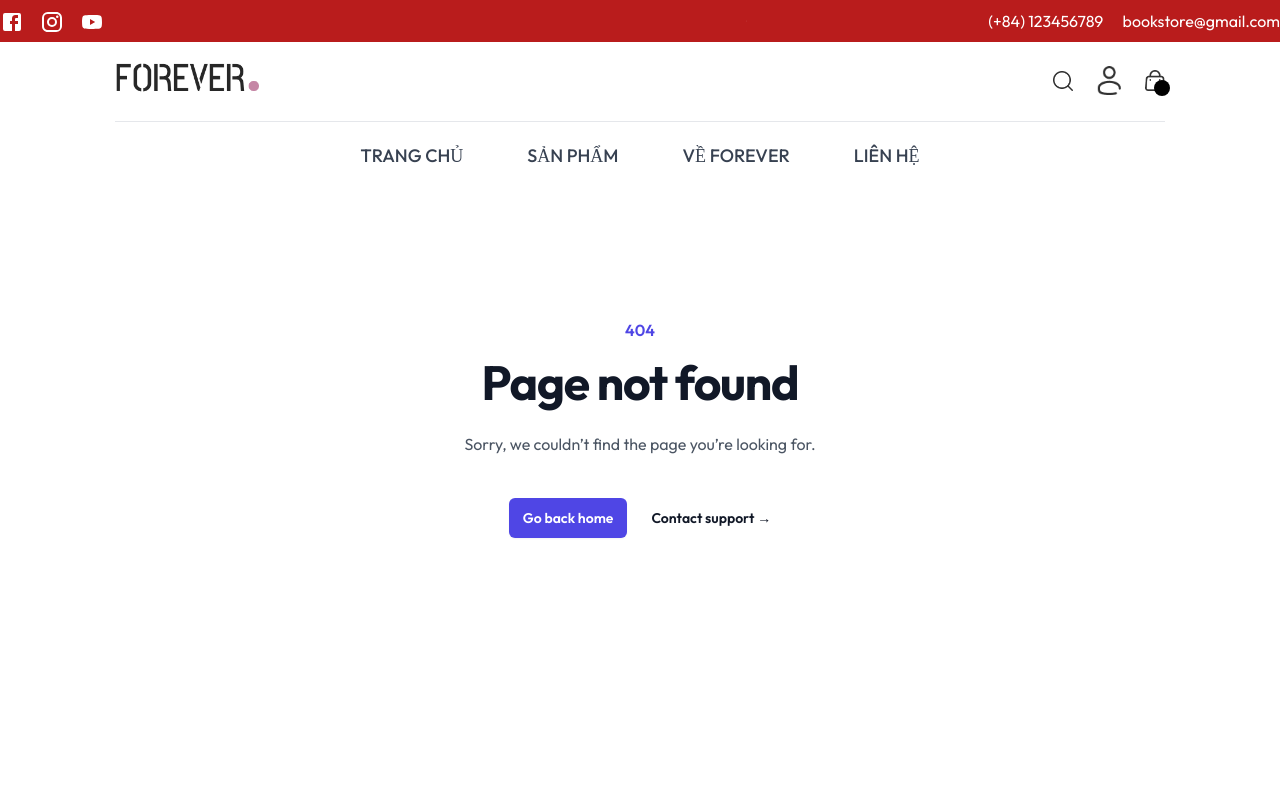
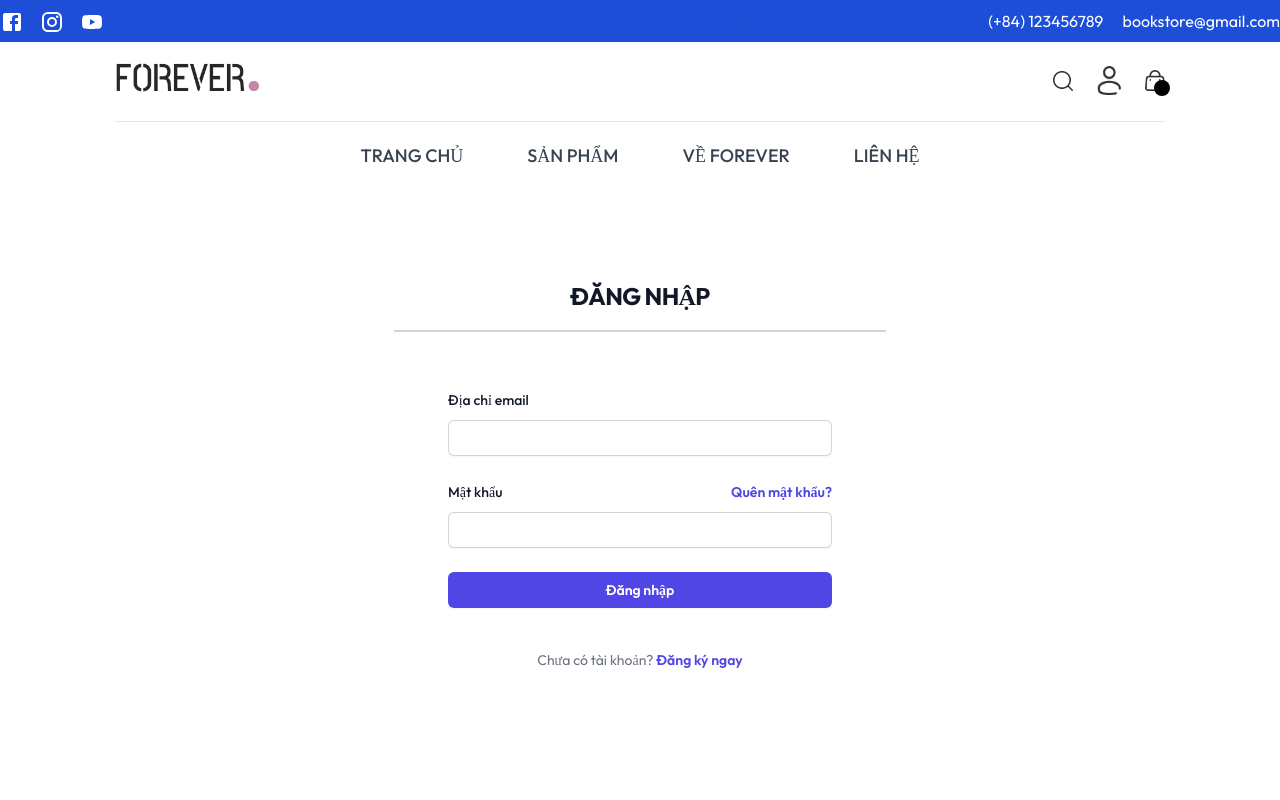
Before and after one commit to Lain4504/website, a React (Vite) app: page /login in a window 1280 px wide. Shown: the top 800 px of the page. Built offline with nearby package versions, Linux system fonts and the light colour scheme.

Commit message:
Create login and sign up page

```diff
--- a/package.json
+++ b/package.json
@@ -14,6 +14,7 @@
     "@emotion/styled": "^11.13.0",
     "@mui/icons-material": "^6.0.2",
     "@mui/material": "^6.0.2",
+    "@tailwindcss/forms": "^0.5.9",
     "axios": "^1.7.7",
     "lodash": "^4.17.21",
     "react": "^18.3.1",
--- a/src/App.jsx
+++ b/src/App.jsx
@@ -8,7 +8,7 @@ import { ToastContainer, toast } from "react-toastify";
 import 'react-toastify/ReactToastify.css'
 import Navbar from "./components/Navbar"
 import page404 from "./components/page404";
-
+import Login from "./pages/Login"
 const App = () => {
   return(
     <div className="px-4 sm:px-[5vw] md:px-[7vw] lg:px-[9vw]">
@@ -18,6 +18,7 @@ const App = () => {
         <Route path='/' element={<Home />} />
         <Route path='/about' element={<About />} />
         <Route path='/contact' element={<Contact />} />
+        <Route path='/login' element={<Login />} />
         <Route path='*' Component={page404}/>
     </Routes>
     <Footer/>
--- a/src/components/Header.jsx
+++ b/src/components/Header.jsx
@@ -6,7 +6,7 @@ import InstagramIcon from '@mui/icons-material/Instagram';
 
 const Header = () => {
     return (
-        <div className="bg-red-700 py-2 w-screen absolute top-0 left-0 z-50">
+        <div className="bg-blue-700 py-2 w-screen absolute top-0 left-0 z-50">
             <div className="mx-auto max-w-screen-xl">
                 <div className="flex flex-wrap items-center justify-between">
                     {/* Social Network */}
--- a/src/components/Navbar.jsx
+++ b/src/components/Navbar.jsx
@@ -86,6 +86,7 @@ const Navbar = () => {
             <hr className='w-2/4 border-none h-[1.5px] bg-gray-700 hidden' />
           </NavLink>
         </ul>
+
       </div>
     </>
   );
--- /dev/null
+++ b/src/pages/Login.jsx
@@ -0,0 +1,119 @@
+import React, { useState } from 'react';
+
+const Login = () => {
+  const [currentState, setCurrentState] = useState('ĐĂNG NHẬP');
+
+  const onSubmitHandler = async (event) => {
+    event.preventDefault();
+    // Xử lý đăng nhập/đăng ký tại đây
+  };
+
+  return (
+    <>
+      <div className="flex min-h-full flex-1 flex-col justify-center px-6 py-12 lg:px-8">
+        <div className="sm:mx-auto sm:w-full sm:max-w-sm">
+          <h2 className="mt-10 text-center text-2xl font-bold leading-9 tracking-tight text-gray-900">
+            {currentState}
+          </h2>
+        </div>
+        <hr className="my-4 w-1/2 mx-auto border-t-2 border-gray-300" />
+        <div className="mt-10 sm:mx-auto sm:w-full sm:max-w-sm">
+          <form onSubmit={onSubmitHandler} className="space-y-6">
+            <div>
+              <label htmlFor="email" className="block text-sm font-medium leading-6 text-gray-900">
+                Địa chỉ email
+              </label>
+              <div className="mt-2">
+                <input
+                  id="email"
+                  name="email"
+                  type="email"
+                  required
+                  autoComplete="email"
+                  className="block w-full rounded-md border-0 py-1.5 text-gray-900 shadow-sm ring-1 ring-inset ring-gray-300 placeholder:text-gray-400 focus:ring-2 focus:ring-inset focus:ring-indigo-600 sm:text-sm sm:leading-6"
+                />
+              </div>
+            </div>
+
+            <div>
+              <div className="flex items-center justify-between">
+                <label htmlFor="password" className="block text-sm font-medium leading-6 text-gray-900">
+                  Mật khẩu
+                </label>
+                {currentState === 'ĐĂNG NHẬP' && (
+                  <div className="text-sm">
+                    <a href="#" className="font-semibold text-indigo-600 hover:text-indigo-500">
+                      Quên mật khẩu?
+                    </a>
+                  </div>
+                )}
+              </div>
+              <div className="mt-2">
+                <input
+                  id="password"
+                  name="password"
+                  type="password"
+                  required
+                  autoComplete="current-password"
+                  className="block w-full rounded-md border-0 py-1.5 text-gray-900 shadow-sm ring-1 ring-inset ring-gray-300 placeholder:text-gray-400 focus:ring-2 focus:ring-inset focus:ring-indigo-600 sm:text-sm sm:leading-6"
+                />
+              </div>
+            </div>
+
+            {currentState === 'ĐĂNG KÝ' && (
+              <div>
+                <label htmlFor="confirmPassword" className="block text-sm font-medium leading-6 text-gray-900">
+                  Xác nhận mật khẩu
+                </label>
+                <div className="mt-2">
+                  <input
+                    id="confirmPassword"
+                    name="confirmPassword"
+                    type="password"
+                    required
+                    className="block w-full rounded-md border-0 py-1.5 text-gray-900 shadow-sm ring-1 ring-inset ring-gray-300 placeholder:text-gray-400 focus:ring-2 focus:ring-inset focus:ring-indigo-600 sm:text-sm sm:leading-6"
+                  />
+                </div>
+              </div>
+            )}
+
+            <div>
+              <button
+                type="submit"
+                className="flex w-full justify-center rounded-md bg-indigo-600 px-3 py-1.5 text-sm font-semibold leading-6 text-white shadow-sm hover:bg-indigo-500 focus-visible:outline focus-visible:outline-2 focus-visible:outline-offset-2 focus-visible:outline-indigo-600"
+              >
+                {currentState === 'ĐĂNG NHẬP' ? 'Đăng nhập' : 'Đăng ký'}
+              </button>
+            </div>
+          </form>
+
+          <p className="mt-10 text-center text-sm text-gray-500">
+            {currentState === 'ĐĂNG NHẬP' ? (
+              <>
+                Chưa có tài khoản?{' '}
+                <span
+                  onClick={() => setCurrentState('ĐĂNG KÝ')}
+                  className="font-semibold leading-6 text-indigo-600 hover:text-indigo-500 cursor-pointer"
+                >
+                  Đăng ký ngay
+                </span>
+              </>
+            ) : (
+              <>
+                Đã có tài khoản?{' '}
+                <span
+                  onClick={() => setCurrentState('ĐĂNG NHẬP')}
+                  className="font-semibold leading-6 text-indigo-600 hover:text-indigo-500 cursor-pointer"
+                >
+                  Đăng nhập tại đây
+                </span>
+              </>
+            )}
+          </p>
+        </div>
+      </div>
+    </>
+  );
+};
+
+export default Login;
--- a/tailwind.config.js
+++ b/tailwind.config.js
@@ -18,5 +18,7 @@ export default {
       },
     },
   },
-  plugins: [],
+  plugins: [
+    require('@tailwindcss/forms'),
+  ],
 }
```
Also changed, not shown: 1 other file (tests, documents, lock files or other folders).
